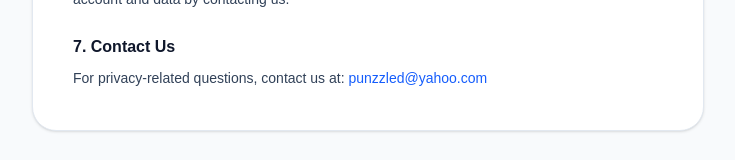
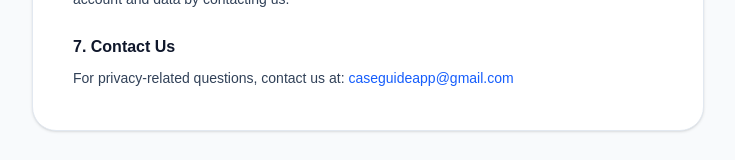
Before and after one commit to CaseGuideANES/caseguide-admin, a Next.js app: page /privacy in a window 1280 px wide. Shown: the part 873-1033 px from the top of the page, without its empty margins (272-1007 px from the left). Built offline with nearby package versions, Linux system fonts and the light colour scheme.

Commit message:
Update contact email to caseguideapp@gmail.com

```diff
--- a/app/privacy/page.tsx
+++ b/app/privacy/page.tsx
@@ -39,7 +39,7 @@ export default function PrivacyPolicy() {
 
           <section>
             <h2 className="text-base font-semibold text-slate-900 mb-2">7. Contact Us</h2>
-            <p>For privacy-related questions, contact us at: <a href="mailto:punzzled@yahoo.com" className="text-blue-600 hover:underline">punzzled@yahoo.com</a></p>
+            <p>For privacy-related questions, contact us at: <a href="mailto:caseguideapp@gmail.com" className="text-blue-600 hover:underline">caseguideapp@gmail.com</a></p>
           </section>
         </div>
       </div>
--- a/app/support/page.tsx
+++ b/app/support/page.tsx
@@ -10,8 +10,8 @@ export default function Support() {
             <h2 className="text-base font-semibold text-slate-900 mb-2">Contact Us</h2>
             <p>
               For any questions, issues, or feedback, please reach out to us at:{' '}
-              <a href="mailto:punzzled@yahoo.com" className="text-blue-600 hover:underline">
-                punzzled@yahoo.com
+              <a href="mailto:caseguideapp@gmail.com" className="text-blue-600 hover:underline">
+                caseguideapp@gmail.com
               </a>
             </p>
             <p className="mt-2">We typically respond within 1–2 business days.</p>
@@ -32,8 +32,8 @@ export default function Support() {
                 <p className="font-medium text-slate-800">How do I request deletion of my account?</p>
                 <p className="mt-1">
                   Email us at{' '}
-                  <a href="mailto:punzzled@yahoo.com" className="text-blue-600 hover:underline">
-                    punzzled@yahoo.com
+                  <a href="mailto:caseguideapp@gmail.com" className="text-blue-600 hover:underline">
+                    caseguideapp@gmail.com
                   </a>{' '}
                   with your request and we will delete your account and data promptly.
                 </p>
```
